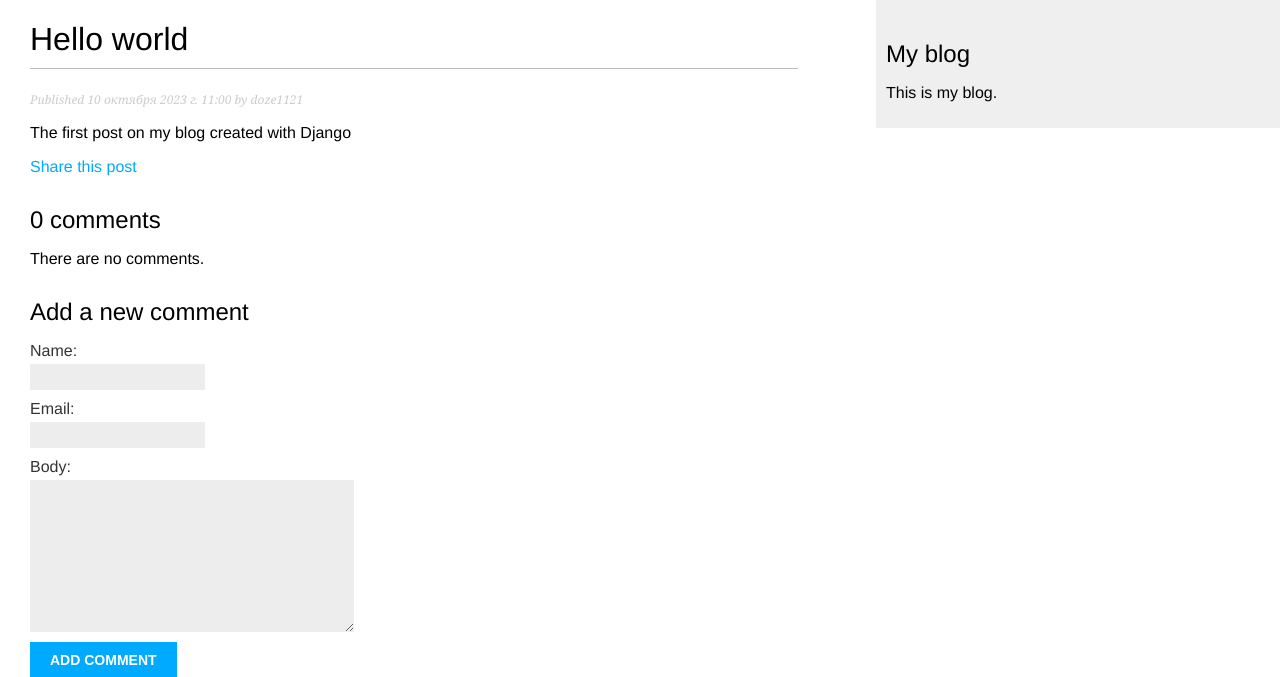
After one commit to doze1121/MyBlog, a Django app: a page that uses mysite/blog/templates/blog/post/detail.html in a window 1280 px wide. The commit adds this page. Shown: the top 677 px of the page. Run offline with Django 4.2, Linux system fonts and the light colour scheme; data comes from the database, SQL or seed files in the repository; both versions use the stored data as it was after the commit.

Commit message:
add paginations, email share and comments

```diff
--- /dev/null
+++ b/mysite/blog/forms.py
@@ -0,0 +1,14 @@
+from django import forms
+from .models import Comment
+
+class EmailPostForm(forms.Form):
+    name = forms.CharField(max_length=25)
+    email = forms.EmailField()
+    to = forms.EmailField()
+    comments = forms.CharField(required=False,
+                               widget=forms.Textarea)
+
+class CommentForm(forms.ModelForm):
+    class Meta:
+        model = Comment
+        fields = ['name', 'email', 'body']
--- a/mysite/blog/models.py
+++ b/mysite/blog/models.py
@@ -2,6 +2,7 @@ from django.db import models
 from django.db.models.query import QuerySet
 from django.utils import timezone
 from django.contrib.auth.models import User
+from django.urls import reverse
 
 """Конкретно-прикладной менеджер"""
 class PublishedManager(models.Manager):
@@ -18,7 +19,8 @@ class Post(models.Model):
         PUBLISHED = 'PB', 'Published'
 
     title = models.CharField(max_length=250)
-    slug = models.SlugField(max_length=250)
+    slug = models.SlugField(max_length=250,
+                            unique_for_date='publish')
     author = models.ForeignKey(User,
                                on_delete=models.CASCADE,
                                related_name='blog_posts')
@@ -43,3 +45,30 @@ class Post(models.Model):
 
     def __str__(self):
         return self.title
+
+    def get_absolute_url(self):
+       return reverse('blog:post_detail',
+                      args=[self.publish.year,
+                            self.publish.month,
+                            self.publish.day,
+                            self.slug])
+
+"""Комменты к постам"""
+class Comment(models.Model):
+    post = models.ForeignKey(Post,
+    on_delete=models.CASCADE,
+    related_name='comments')
+    name = models.CharField(max_length=80)
+    email = models.EmailField()
+    body = models.TextField()
+    created = models.DateTimeField(auto_now_add=True)
+    updated = models.DateTimeField(auto_now=True)
+    active = models.BooleanField(default=True)
+
+    class Meta:
+        ordering = ['created']
+        indexes = [
+            models.Index(fields=['created']),
+        ]
+    def __str__(self):
+        return f'Comment by {self.name} on {self.post}'
--- a/mysite/blog/templates/blog/post/detail.html
+++ b/mysite/blog/templates/blog/post/detail.html
@@ -6,4 +6,26 @@
             Published {{ post.publish }} by {{ post.author }}
         </p>
     {{ post.body|linebreaks }}
+    <p>
+        <a href="{% url "blog:post_share" post.id %}">
+            Share this post
+        </a>
+    </p>
+    {% with comments.count as total_comments %}
+        <h2>
+            {{ total_comments }} comment{{ total_comments|pluralize }}
+        </h2>
+    {% endwith %}
+    {% for comment in comments %}
+        <div class="comment">
+            <p class="info">
+                Comment {{ forloop.counter }} by {{ comment.name }}
+                {{ comment.created }}
+            </p>
+            {{ comment.body|linebreaks }}
+        </div>
+    {% empty %}
+        <p>There are no comments.</p>
+    {% endfor %}
+    {% include "blog/post/includes/comment_form.html" %}
 {% endblock %}
--- /dev/null
+++ b/mysite/blog/templates/blog/post/includes/comment_form.html
@@ -0,0 +1,6 @@
+<h2>Add a new comment</h2>
+<form action="{% url "blog:post_comment" post.id %}" method="post">
+    {{ form.as_p }}
+    {% csrf_token %}
+    <p><input type="submit" value="Add comment"></p>
+</form>
--- a/mysite/blog/templates/blog/post/list.html
+++ b/mysite/blog/templates/blog/post/list.html
@@ -4,7 +4,7 @@
     <h1>My Blog</h1>
         {% for post in posts %}
             <h2>
-        <a href="{% url 'blog:post_detail' post.id %}">
+                <a href="{{ post.get_absolute_url }}">
                     {{ post.title }}
                 </a>
             </h2>
@@ -13,4 +13,5 @@
         </p>
         {{ post.body|truncatewords:30|linebreaks }}
     {% endfor %}
+    {% include "pagination.html" with page=posts %}
 {% endblock %}
--- a/mysite/blog/urls.py
+++ b/mysite/blog/urls.py
@@ -6,5 +6,11 @@ app_name = 'blog'
 urlpatterns = [
     # представление поста
     path('', views.post_list, name='post_list'),
-    path('<int:id>/', views.post_detail, name='post_detail'),
+    path('<int:year>/<int:month>/<int:day>/<slug:post>/',
+        views.post_detail,
+        name='post_detail'),
+    path('<int:post_id>/share/',
+        views.post_share, name='post_share'),
+    path('<int:post_id>/comment/',
+        views.post_comment, name='post_comment'),
 ]
--- a/mysite/blog/views.py
+++ b/mysite/blog/views.py
@@ -1,16 +1,93 @@
 from django.shortcuts import render, get_object_or_404
-from .models import Post
+from .models import Post, Comment
+from django.core.paginator import Paginator, EmptyPage, PageNotAnInteger
+from .forms import EmailPostForm, CommentForm
+from django.core.mail import send_mail
+from django.views.decorators.http import require_POST
+
+def post_share(request, post_id):
+    # Извлечь пост по индентификатору id
+    post = get_object_or_404(Post,
+                            id=post_id,
+                            status=Post.Status.PUBLISHED)
+
+    sent = False
+
+    if request.method == 'POST':
+        # Форма была передана на обработку
+        form = EmailPostForm(request.POST)
+        if form.is_valid():
+            # Поля формы успешно прошли валидацию
+            cd = form.cleaned_data
+            post_url = request.build_absolute_uri(
+                post.get_absolute_url())
+            subject = f"{cd['name']} recommends you read " \
+                    f"{post.title}"
+            message = f"Read {post.title} at {post_url}\n\n" \
+                    f"{cd['name']}\'s comments: {cd['comments']}"
+            send_mail(subject, message, 'your_account@gmail.com',
+                    [cd['to']])
+            sent = True
+
+            # Отправить письмо по email
+    else:
+        form = EmailPostForm()
+    return render(request, 'blog/post/share.html', {'post':post,
+                                                    'form':form,
+                                                    'sent':sent})
 
 def post_list(request):
     posts = Post.published.all()
+    # Постраничная разбивка с 3 постами на страницу
+    paginator = Paginator(posts, 3)
+    page_number = request.GET.get('page', 1)
+    try:
+        posts = paginator.page(page_number)
+    except PageNotAnInteger:
+        # Если page_number не целое число, то
+        # выдать первую страницу
+        posts = paginator.page(1)
+    except EmptyPage:
+        # Если page_number находится вне диапазона, то
+        # выдать последнюю страницу
+        posts = paginator.page(paginator.num_pages)
     return render(request,
                   'blog/post/list.html',
                   {'posts':posts})
 
-def post_detail(request, id):
+def post_detail(request, year, month, day, post):
     post = get_object_or_404(Post,
-                             id=id,
-                             status=Post.Status.PUBLISHED)
+                            status=Post.Status.PUBLISHED,
+                            slug=post,
+                            publish__year=year,
+                            publish__month=month,
+                            publish__day=day)
+    # Список активных комментариев к этому посту
+    comments = post.comments.filter(active=True)
+    # Форма для комментирования пользователями
+    form = CommentForm()
     return render(request,
                   'blog/post/detail.html',
-                  {'post':post})
+                  {'post':post,
+                   'comments': comments,
+                   'form': form})
+
+@require_POST
+def post_comment(request, post_id):
+    post = get_object_or_404(Post,
+                            id=post_id,
+                            status=Post.Status.PUBLISHED)
+    comment = None
+    # Комментарий был отправлен
+    form = CommentForm(data=request.POST)
+    if form.is_valid():
+        # Создать объект класса Comment, не сохраняя его в базе данных
+        comment = form.save(commit=False)
+        # Назначить пост комментарию
+        comment.post = post
+        # Сохранить комментарий в базе данных
+        comment.save()
+    return render(request, 'blog/post/comment.html',
+                  {'post': post,
+                   'form': form,
+                   'comment': comment})
```
Also changed, not shown: mysite/blog/admin.py (+7 -1 lines), mysite/blog/templates/blog/post/comment.html (added, +10 -0 lines), mysite/blog/templates/blog/post/share.html (added, +19 -0 lines), mysite/blog/templates/pagination.html (added, +13 -0 lines), mysite/mysite/settings.py (+7 -0 lines), mysite/blog/migrations/0003_alter_post_slug.py (added), mysite/blog/migrations/0004_comment.py (added), mysite/db.sqlite3. Lines whose indentation alone changed are shown as unchanged.
